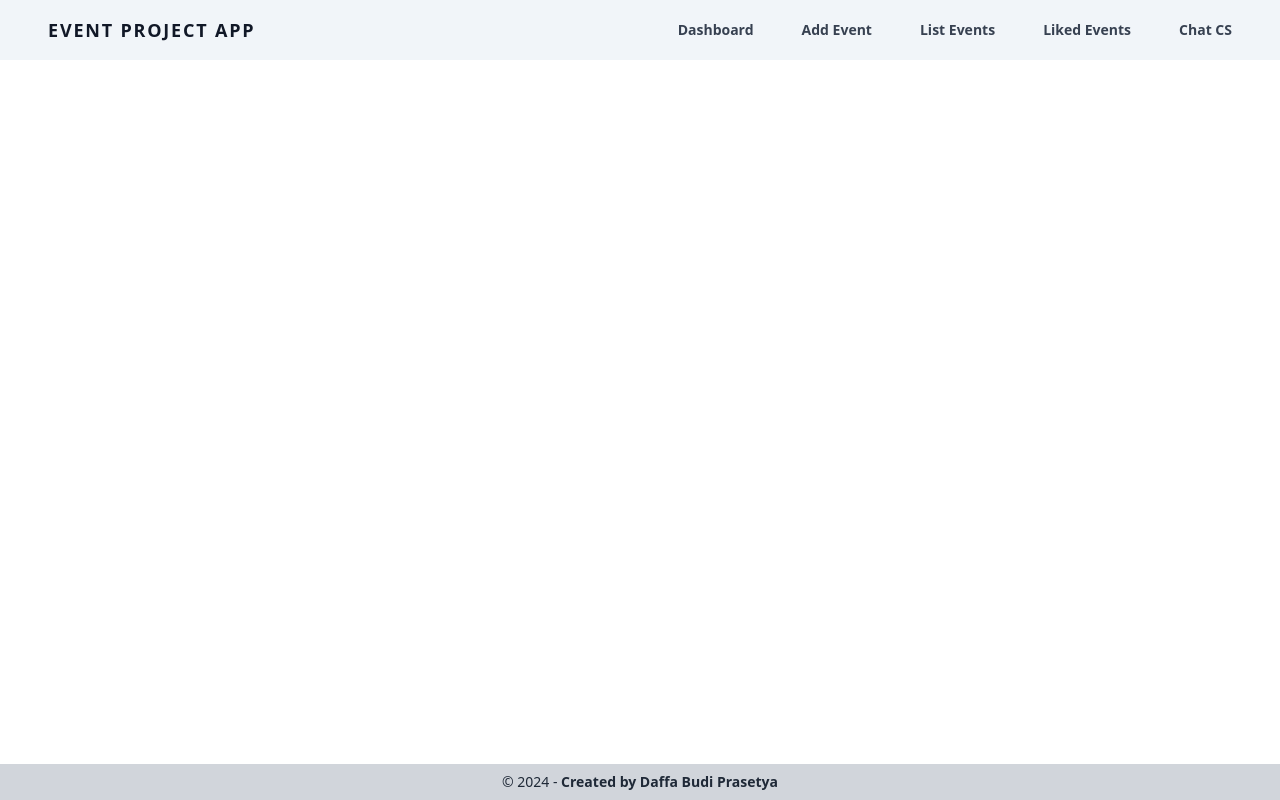
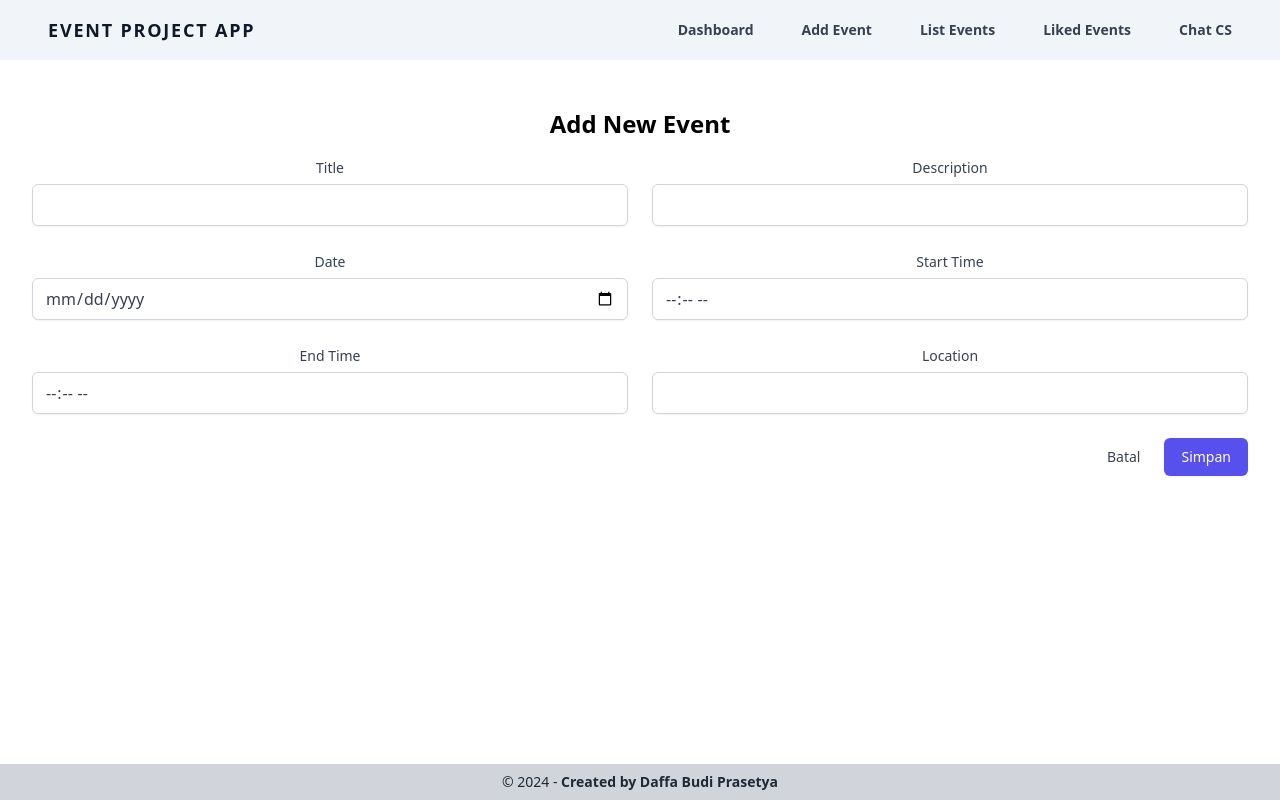
Before and after one commit to daffaabp/mini_project_daffa-budi-prasetya, a React (Vite) app in the folder event-project/: page /add-event in a window 1280 px wide. Built offline with nearby package versions, Linux system fonts and the light colour scheme.

Commit message:
add fitur create events (post)

```diff
--- a/event-project/package.json
+++ b/event-project/package.json
@@ -14,6 +14,7 @@
     "@supabase/auth-ui-shared": "^0.1.8",
     "@supabase/supabase-js": "^2.43.1",
     "flowbite": "^2.3.0",
+    "moment": "^2.30.1",
     "react": "^18.2.0",
     "react-big-calendar": "^1.12.1",
     "react-dom": "^18.2.0",
--- a/event-project/src/App.jsx
+++ b/event-project/src/App.jsx
@@ -6,6 +6,7 @@ import { BrowserRouter as Router, Route, Routes } from "react-router-dom";
 // import RegisterPage from "./pages/RegisterPage";
 import Layout from "./components/layout/Layout";
 import Dashboard from "./pages/PrivatePages/Dashboard";
+import AddEventPage from "./pages/PrivatePages/AddEventPage";
 function App() {
   return (
     // <Router>
@@ -29,8 +30,8 @@ function App() {
       <Layout>
         <Routes>
           <Route path="/dashboard" element={<Dashboard />} />
-          {/* <Route path="/add-event" element={<AddEventPage />} />
-          <Route path="/list-event" element={<ListEventPage />} />
+          <Route path="/add-event" element={<AddEventPage />} />
+          {/* <Route path="/list-event" element={<ListEventPage />} />
           <Route path="/like-event" element={<LikeEventPage />} /> */}
         </Routes>
       </Layout>
--- /dev/null
+++ b/event-project/src/components/form/FormAddEvent.jsx
@@ -0,0 +1,239 @@
+import React, { useState } from "react";
+import { supabase } from "../../createClient";
+
+const FormAddEvent = () => {
+  const [formData, setFormData] = useState({
+    title: "",
+    description: "",
+    date: "",
+    time_start: "",
+    time_end: "",
+    location: "",
+  });
+  const [error, setError] = useState({});
+  const [isSuccess, setIsSuccess] = useState(false);
+
+  // Function untuk menangani perubahan input
+  const handleChange = (e) => {
+    const { name, value } = e.target;
+    setFormData({ ...formData, [name]: value });
+  };
+
+  // Function untuk menangani pengiriman formulir
+  const handleSubmit = async (e) => {
+    e.preventDefault();
+    // objek yang digunakan untuk menyimpan pesan kesalahan validasi
+    const errors = {};
+
+    if (formData.title.length < 5) {
+      errors.title = "Title harus memiliki minimal 5 karakter";
+    }
+    if (!formData.date || isNaN(Date.parse(formData.date))) {
+      errors.date = "Format tanggal tidak valid";
+    } else {
+      const selectedDate = new Date(formData.date);
+      const today = new Date();
+      if (selectedDate < today) {
+        errors.date = "Tanggal harus lebih besar dari hari ini";
+      }
+    }
+    if (formData.description.length < 10) {
+      errors.description = "Deskripsi harus memiliki minimal 10 karakter";
+    }
+    if (formData.location.length < 5) {
+      errors.location = "Location harus memiliki minimal 5 karakter";
+    }
+    if (Object.keys(errors).length > 0) {
+      setError(errors);
+      return;
+    }
+
+    try {
+      // Kirim data ke database
+      const { data, error } = await supabase.from("events").insert([
+        {
+          title: formData.title,
+          description: formData.description,
+          date: formData.date,
+          time_start: formData.time_start,
+          time_end: formData.time_end,
+          location: formData.location,
+        },
+      ]);
+
+      // untuk melemparkan kesalahan yang ditangkap saat menjalankan operasi tertentu
+      if (error) {
+        throw error;
+      }
+
+      console.log("Event berhasil ditambahkan:", data);
+      // Reset formulir setelah pengiriman
+      setFormData({
+        title: "",
+        description: "",
+        date: "",
+        time_start: "",
+        time_end: "",
+        location: "",
+      });
+      // Tandai operasi berhasil dan tampilkan pesan sukses
+      setIsSuccess(true);
+      setError({});
+    } catch (error) {
+      console.error("Error saat menambahkan event:", error.message);
+    }
+  };
+
+  // Fungsi untuk mereset semua inputan menjadi string kosong
+  const handleCancel = () => {
+    setFormData({
+      title: "",
+      description: "",
+      date: "",
+      time_start: "",
+      time_end: "",
+      location: "",
+    });
+  };
+
+  return (
+    <form onSubmit={handleSubmit}>
+      {/* Tampilkan pesan sukses jika isSuccess bernilai true */}
+      {isSuccess && (
+        <div
+          className="bg-green-100 border border-green-400 text-green-700 px-4 py-3 rounded relative"
+          role="alert"
+        >
+          <strong className="font-bold">
+            Event baru berhasil ditambahkan!
+          </strong>
+        </div>
+      )}
+
+      <div className="grid grid-cols-1 md:grid-cols-2 gap-6">
+        <div>
+          <label
+            htmlFor="title"
+            className="block text-sm font-medium leading-6 text-gray-700"
+          >
+            Title
+            <input
+              type="text"
+              name="title"
+              id="title"
+              value={formData.title}
+              onChange={handleChange}
+              className="mt-1 block w-full rounded-md border-gray-300 shadow-sm focus:border-indigo-500 focus:ring-indigo-500"
+            />
+          </label>
+          {error.title && <p className="text-red-500">{error.title}</p>}
+        </div>
+        <div>
+          <label
+            htmlFor="description"
+            className="block text-sm font-medium leading-6 text-gray-700"
+          >
+            Description
+            <input
+              type="text"
+              name="description"
+              id="description"
+              value={formData.description}
+              onChange={handleChange}
+              className="mt-1 block w-full rounded-md border-gray-300 shadow-sm focus:border-indigo-500 focus:ring-indigo-500"
+            />
+          </label>
+          {error.description && (
+            <p className="text-red-500">{error.description}</p>
+          )}
+        </div>
+        <div>
+          <label
+            htmlFor="date"
+            className="block text-sm font-medium leading-6 text-gray-700"
+          >
+            Date
+            <input
+              type="date"
+              name="date"
+              id="date"
+              value={formData.date}
+              onChange={handleChange}
+              className="mt-1 block w-full rounded-md border-gray-300 shadow-sm focus:border-indigo-500 focus:ring-indigo-500"
+            />
+          </label>
+          {error.date && <p className="text-red-500">{error.date}</p>}
+        </div>
+        <div>
+          <label
+            htmlFor="time_start"
+            className="block text-sm font-medium leading-6 text-gray-700"
+          >
+            Start Time
+            <input
+              type="time"
+              name="time_start"
+              id="time_start"
+              value={formData.time_start}
+              onChange={handleChange}
+              className="mt-1 block w-full rounded-md border-gray-300 shadow-sm focus:border-indigo-500 focus:ring-indigo-500"
+            />
+          </label>
+          {error.time_start && (
+            <p className="text-red-500">{error.time_start}</p>
+          )}
+        </div>
+        <div>
+          <label
+            htmlFor="time_end"
+            className="block text-sm font-medium leading-6 text-gray-700"
+          >
+            End Time
+            <input
+              type="time"
+              name="time_end"
+              id="time_end"
+              value={formData.time_end}
+              onChange={handleChange}
+              className="mt-1 block w-full rounded-md border-gray-300 shadow-sm focus:border-indigo-500 focus:ring-indigo-500"
+            />
+          </label>
+          {error.time_end && <p className="text-red-500">{error.time_end}</p>}
+        </div>
+        <div>
+          <label
+            htmlFor="location"
+            className="block text-sm font-medium leading-6 text-gray-700"
+          >
+            Location
+            <input
+              type="text"
+              name="location"
+              id="location"
+              value={formData.location}
+              onChange={handleChange}
+              className="mt-1 block w-full rounded-md border-gray-300 shadow-sm focus:border-indigo-500 focus:ring-indigo-500"
+            />
+          </label>
+        </div>
+      </div>
+      <div className="mt-6 flex items-center justify-end gap-x-6">
+        <button
+          type="button"
+          className="text-sm font-medium leading-6 text-gray-700"
+          onClick={handleCancel} //
+        >
+          Batal
+        </button>
+        <button
+          type="submit"
+          className="inline-flex justify-center py-2 px-4 border border-transparent shadow-sm text-sm font-medium rounded-md text-white bg-indigo-600 hover:bg-indigo-700 focus:outline-none focus:ring-2 focus:ring-offset-2 focus:ring-indigo-500"
+        >
+          Simpan
+        </button>
+      </div>
+    </form>
+  );
+};
+
+export default FormAddEvent;
--- /dev/null
+++ b/event-project/src/components/modals/style.css
@@ -0,0 +1,7 @@
+.modal {
+  position: fixed;
+  top: 50%;
+  left: 50%;
+  transform: translate(-50%, -50%);
+  z-index: 1000; /* atur sesuai kebutuhan */
+}
--- /dev/null
+++ b/event-project/src/pages/PrivatePages/AddEventPage.jsx
@@ -0,0 +1,13 @@
+import React from "react";
+import FormAddEvent from "../../components/form/FormAddEvent";
+
+const AddEventPages = () => {
+  return (
+    <div className="container mx-auto px-4 py-8">
+      <h1 className="text-2xl font-semibold mb-4">Add New Event</h1>
+      <FormAddEvent />
+    </div>
+  );
+};
+
+export default AddEventPages;
--- a/event-project/src/pages/PrivatePages/Dashboard.jsx
+++ b/event-project/src/pages/PrivatePages/Dashboard.jsx
@@ -85,6 +85,7 @@ import moment from "moment";
 import { supabase } from "../../createClient";
 import ModalDetailEvent from "../../components/modals/ModalDetailEvent";
 
+
 const localizer = momentLocalizer(moment);
 
 const Dashboard = () => {
```
Also changed, not shown: event-project/src/components/modals/ModalDetailEvent.jsx (+51 -20 lines), 1 other file (tests, documents, lock files or other folders).
